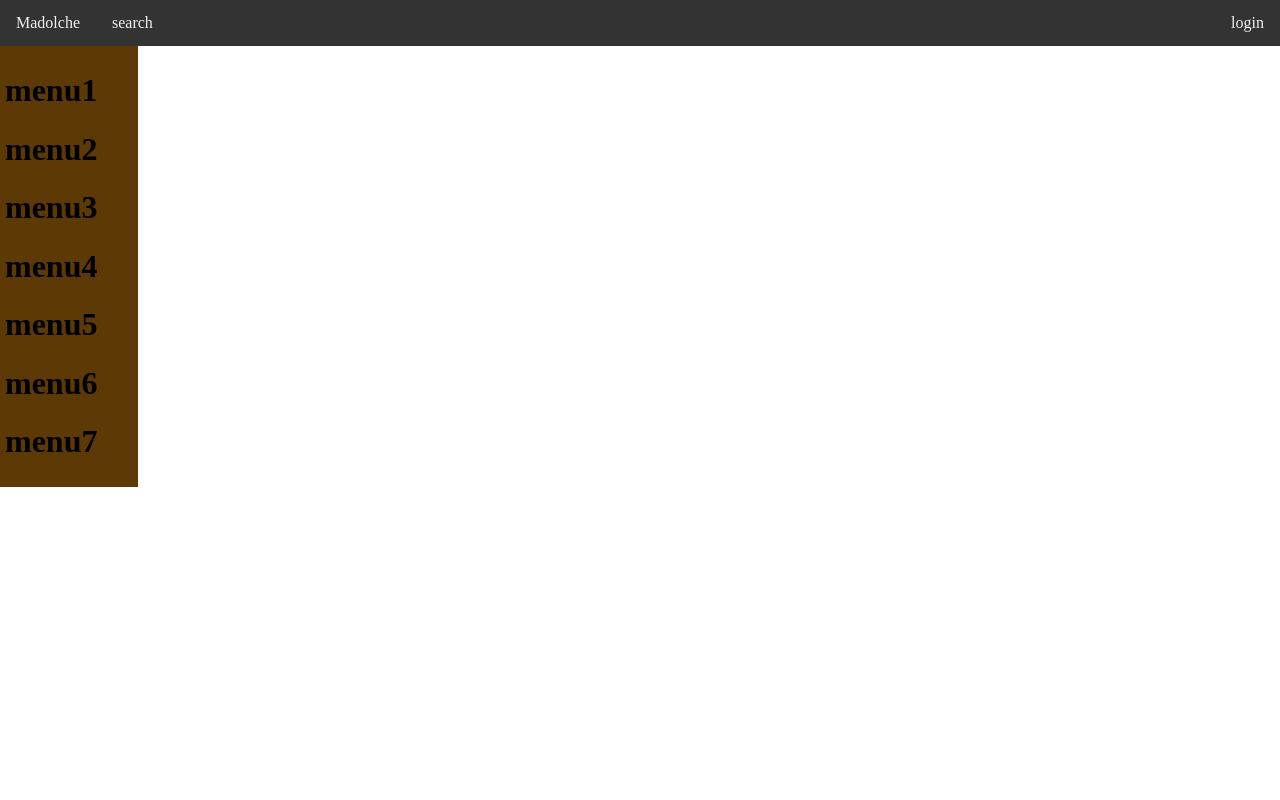
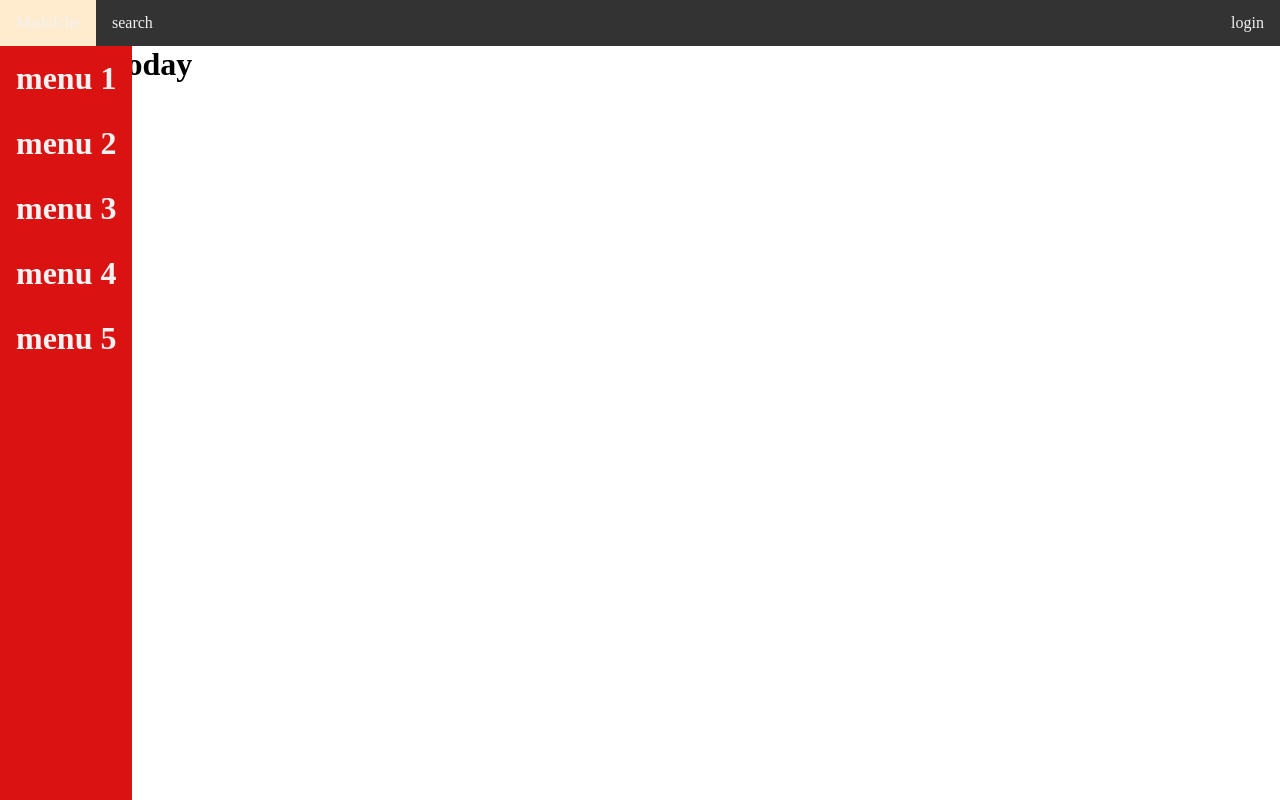
Before and after one commit to Ford-Narongrit/madolche, a React (Create React App) app: page /#/ in a window 1280 px wide. Built offline with nearby package versions, Linux system fonts and the light colour scheme.

Commit message:
update homepage v0.2

```diff
--- a/public/index.html
+++ b/public/index.html
@@ -9,7 +9,7 @@
     <title>Madolche</title>
   </head>
 
-  <body style="margin: 0;">
+  <body class="main">
     <div id="root"></div>
   </body>
 
@@ -20,5 +20,12 @@
         width: 50%;
       }
     }
+
+    .main {
+      padding: 0px;
+      margin-top: 46px;
+      margin-inline: 0;
+      height: 100%;
+    }
   </style>
 </html>
--- a/src/components/content.js
+++ /dev/null
@@ -1,18 +0,0 @@
-import React from 'react'
-import '../css/column.css'
-
-export default function content(props) {
-    return (
-        <div className="row">
-            <div className="column side">
-                <h1>menu1</h1>
-                <h1>menu2</h1>
-                <h1>menu3</h1>
-                <h1>menu4</h1>
-                <h1>menu5</h1>
-                <h1>menu6</h1>
-                <h1>menu7</h1>
-            </div>
-        </div>
-    )
-}
--- a/src/components/navBar.js
+++ /dev/null
@@ -1,12 +0,0 @@
-import React from 'react'
-import '../css/navBar.css'
-
-export default function navBar(props) {
-    return (
-        <div className = "topnav">
-            <a className="left">Madolche</a>
-            <a className="right">login</a>
-            <a>search</a>
-        </div>
-    )
-}
--- /dev/null
+++ b/src/components/sideNavBar.js
@@ -0,0 +1,14 @@
+import React from 'react'
+import '../css/sideNavBar.css'
+
+export default function sideNavBar(props) {
+    return (
+        <div className="sidenav">
+            <div> <h1>menu 1</h1> </div>
+            <div> <h1>menu 2</h1> </div>
+            <div> <h1>menu 3</h1> </div>
+            <div> <h1>menu 4</h1> </div>
+            <div> <h1>menu 5</h1> </div>
+        </div>
+    )
+}
--- /dev/null
+++ b/src/components/topNavBar.js
@@ -0,0 +1,12 @@
+import React from 'react'
+import '../css/topNavBar.css'
+
+export default function topNavBar(props) {
+    return (
+        <div className = "topnav">
+            <a href="#" className="left">Madolche</a>
+            <a className="right">login</a>
+            <a className="left">search</a>
+        </div>
+    )
+}
--- a/src/css/column.css
+++ /dev/null
@@ -1,19 +0,0 @@
-.column {
-    float: left;
-    padding: 5px;
-    background-color: rgb(92, 57, 5);
-}
-
-.column.side {
-    width: 10%;
-}
-
-.column.middle {
-    width: 50%;
-}
-
-.row:after {
-    content: "";
-    display: table;
-    clear: both;
-}
--- a/src/css/navBar.css
+++ /dev/null
@@ -1,19 +0,0 @@
-.topnav {
-    overflow: hidden;
-    background-color: #333;
-}
-
-.topnav a {
-    display: flex;
-    color: #f2f2f2;
-    text-align: center;
-    padding: 14px 16px;
-    text-decoration: none;
-}
-
-.left {
-    float: left;
-}
-.right {
-    float: right;
-}
--- /dev/null
+++ b/src/css/sideNavBar.css
@@ -0,0 +1,16 @@
+.sidenav {
+    position: fixed;
+    padding-bottom: 100%;
+    float: left;
+    background-color: rgb(219, 18, 18)
+}
+.sidenav h1 {
+    color: #f2f2f2;
+    text-align: center;
+    padding: 14px 16px;
+    text-decoration: none;
+    margin: 0%;
+}
+.sidenav :hover {
+    background-color: aqua;
+}
--- /dev/null
+++ b/src/css/topNavBar.css
@@ -0,0 +1,23 @@
+.left {
+    float: left;
+}
+.right {
+    float: right;
+}
+.topnav {
+    overflow: hidden;
+    background-color: #333;
+    position: fixed;
+    top: 0;
+    width: 100%;
+}
+.topnav a {
+    display: block;
+    color: #f2f2f2;
+    text-align: center;
+    padding: 14px 16px;
+    text-decoration: none;
+}
+.topnav :hover {
+    background-color: blanchedalmond;
+}
--- a/src/views/homepage.js
+++ b/src/views/homepage.js
@@ -1,12 +1,15 @@
 import React from 'react'
-import Narbar from '../components/navBar'
-import Content from '../components/content'
+import TopNavBar from '../components/topNavBar'
+import SideNavBar from '../components/sideNavBar'
 
 export default function homepage() {
     return (
         <div>
-            <Narbar/>
-            <Content/>
+            <TopNavBar/>
+            <SideNavBar/>
+            <div >
+                <div><h1>popular today</h1></div>
+            </div>
         </div>
     );
 }
```
Also changed, not shown: 2 other files (tests, documents, lock files or other folders).
